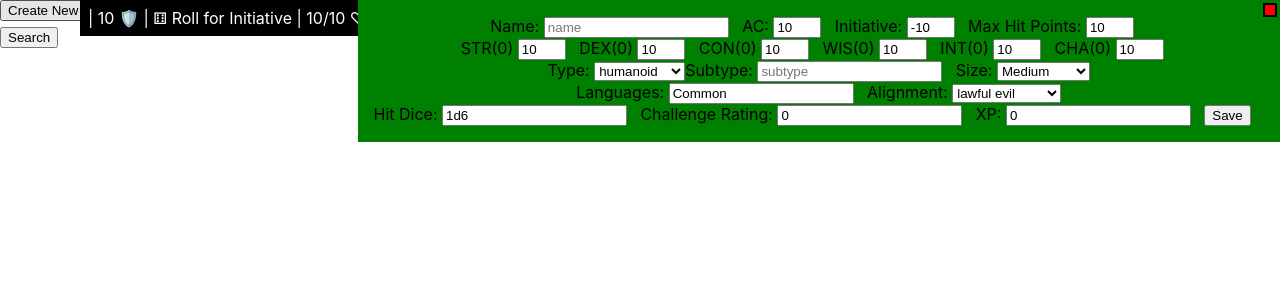
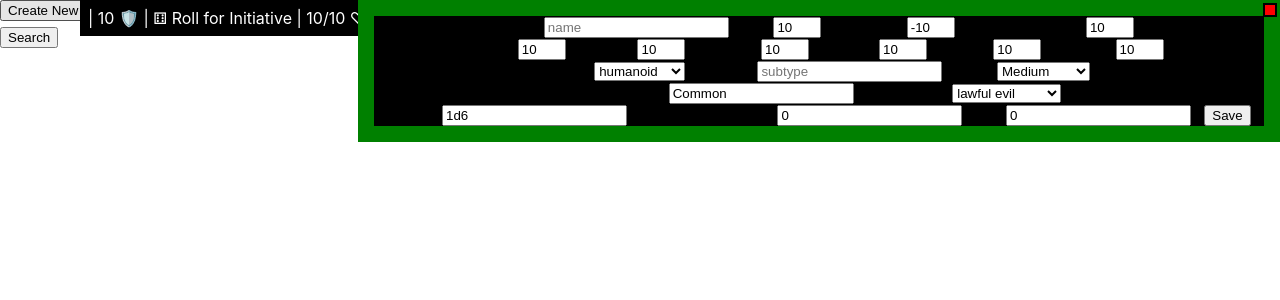
Before and after one commit to brewchetta/monstrous-initiative-tracker, a React (Create React App) app: page / in a window 1280 px wide. Both pictures are taken after a click on the button "Create New Character". Shown: the top 300 px of the page. Built offline with nearby package versions, Linux system fonts and the light colour scheme.

Commit message:
moved styles to component level

```diff
--- a/src/components/App.js
+++ b/src/components/App.js
@@ -1,7 +1,5 @@
 // STYLES //
-import '../styles/App.css';
-import '../styles/InitiativeCard.css';
-import '../styles/DetailModal.css';
+import './App.css';
 // COMPONENTS //
 import InitiativeList from './initiative-list/InitiativeList'
 import DetailContainer from './detail-modal/DetailContainer'
--- /dev/null
+++ b/src/components/detail-modal/CharacterDetailCard.css
@@ -0,0 +1,3 @@
+#character-detail-form {
+  background: black;
+}
--- a/src/components/detail-modal/CharacterDetailCard.js
+++ b/src/components/detail-modal/CharacterDetailCard.js
@@ -1,4 +1,5 @@
 import { useState } from "react"
+import "./CharacterDetailCard.css"
 
 export default function CharacterDetailCard({character, updateCharacter}) {
 
--- a/src/components/detail-modal/DetailContainer.js
+++ b/src/components/detail-modal/DetailContainer.js
@@ -1,4 +1,5 @@
 import { useContext } from "react"
+import "./DetailContainer.css"
 import { DetailContext } from "../../context/detail-context"
 import { CharactersContext } from "../../context/characters-context"
 import CharacterDetailCard from "./CharacterDetailCard"
--- a/src/components/initiative-list/InitiativeCard.js
+++ b/src/components/initiative-list/InitiativeCard.js
@@ -1,4 +1,5 @@
 import { useContext, useState, useRef, useEffect } from 'react'
+import "./InitiativeCard.css"
 import { DetailContext } from '../../context/detail-context'
 import { CharactersContext } from '../../context/characters-context'
 
```
Also changed, not shown: src/components/App.css (renamed from src/styles/App.css), src/components/detail-modal/DetailContainer.css (renamed from src/styles/DetailModal.css), src/components/initiative-list/InitiativeCard.css (renamed from src/styles/InitiativeCard.css).
